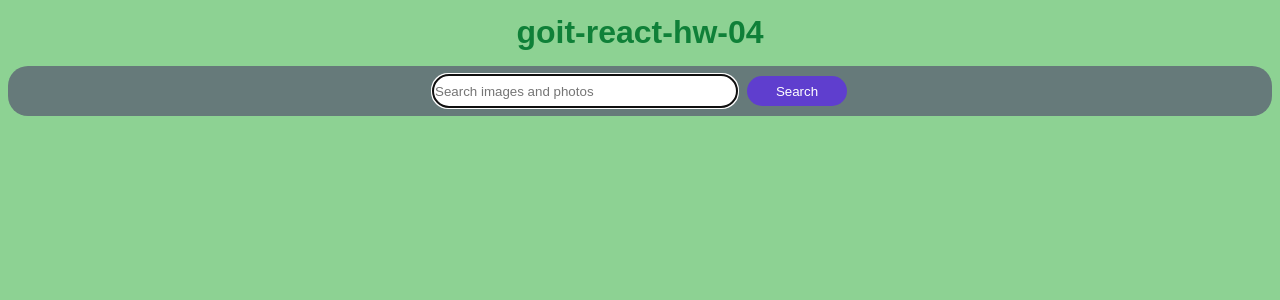
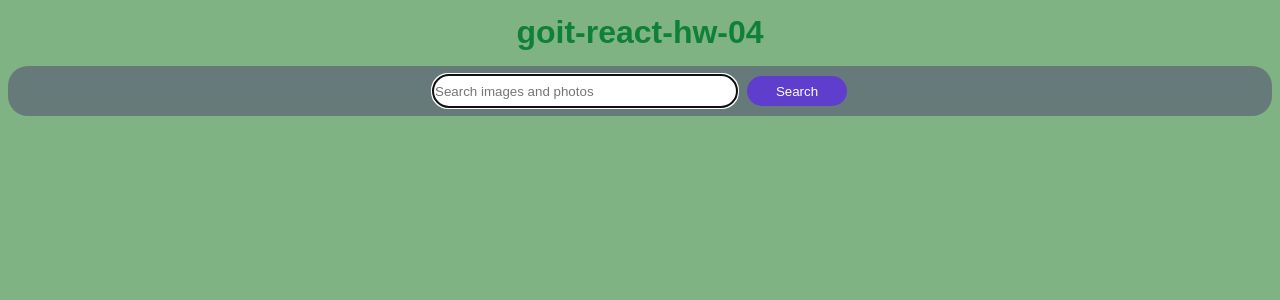
Before and after one commit to Andreyisenko/goit-react-hw-04, a React (Vite) app: page / in a window 1280 px wide. Shown: the top 300 px of the page. Built offline with nearby package versions, Linux system fonts and the light colour scheme.

Commit message:
add modul

```diff
--- a/src/index.css
+++ b/src/index.css
@@ -1,7 +1,7 @@
 body {
   font-family: sans-serif;
   line-height: 1.5;
-  background-color: rgb(141, 210, 147);
+  background-color: rgb(127, 179, 131);
 }
 
 h1,
```
Also changed, not shown: 1 other file (tests, documents, lock files or other folders).
